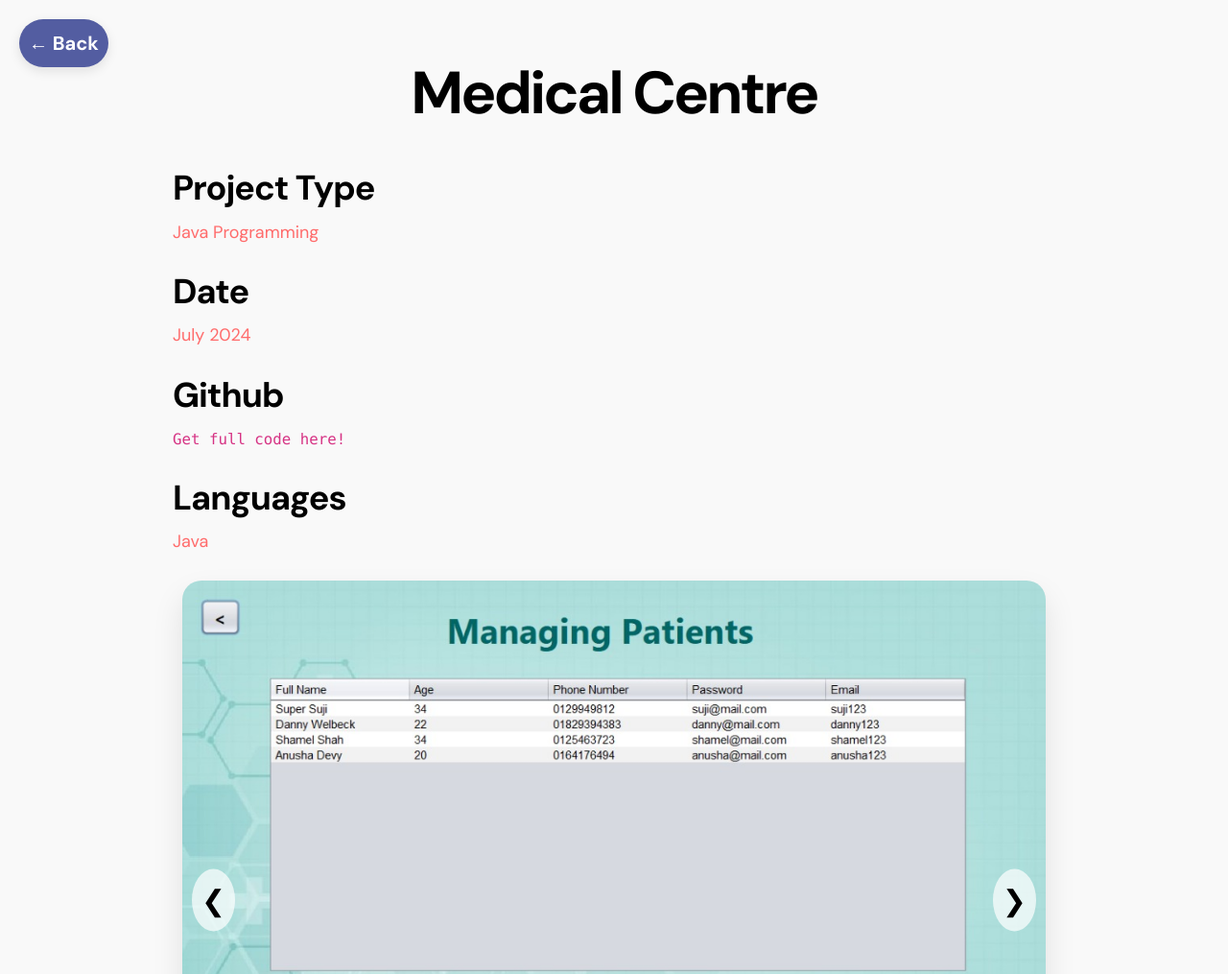
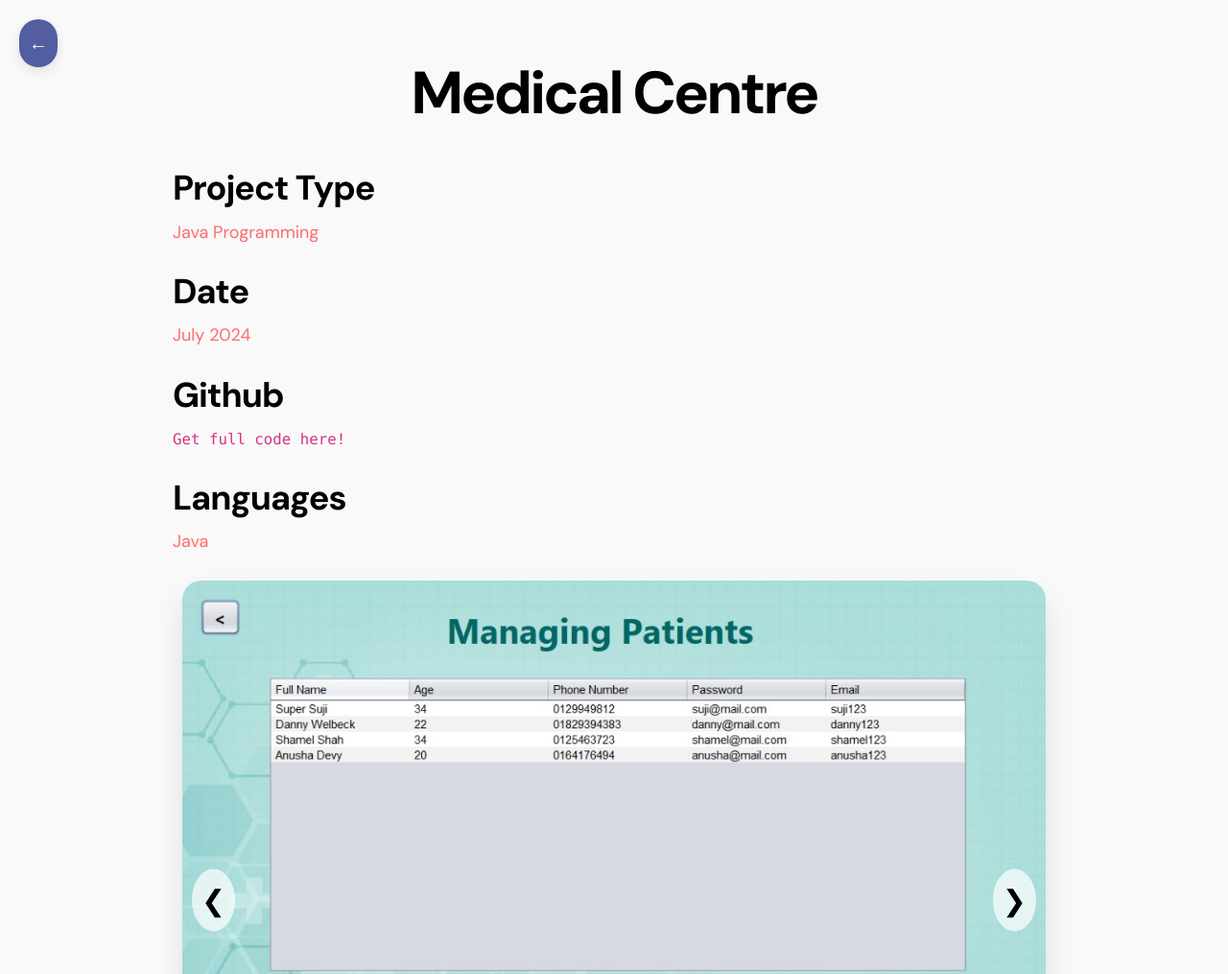
Before and after one commit to Khaillash1911/Khaillash_Portfolio, a plain HTML site: page medicalcentre.html in a window 1280 px wide. Shown: the top 1015 px of the page at 96% size. Drawn offline with Linux system fonts and the light colour scheme; files that its build step writes are made by us from their sources.

Commit message:
Update medicalcentre.html

```diff
--- a/medicalcentre.html
+++ b/medicalcentre.html
@@ -150,7 +150,7 @@
   <!-- Back Button -->
 <!-- Back Button -->
 <a href="index.html" class="back-btn" style="color: white; background-color: #535da1; font-weight: bold; text-decoration: none;">
-    ← Back
+    ←
   </a>
 
   <div class="container">
```
